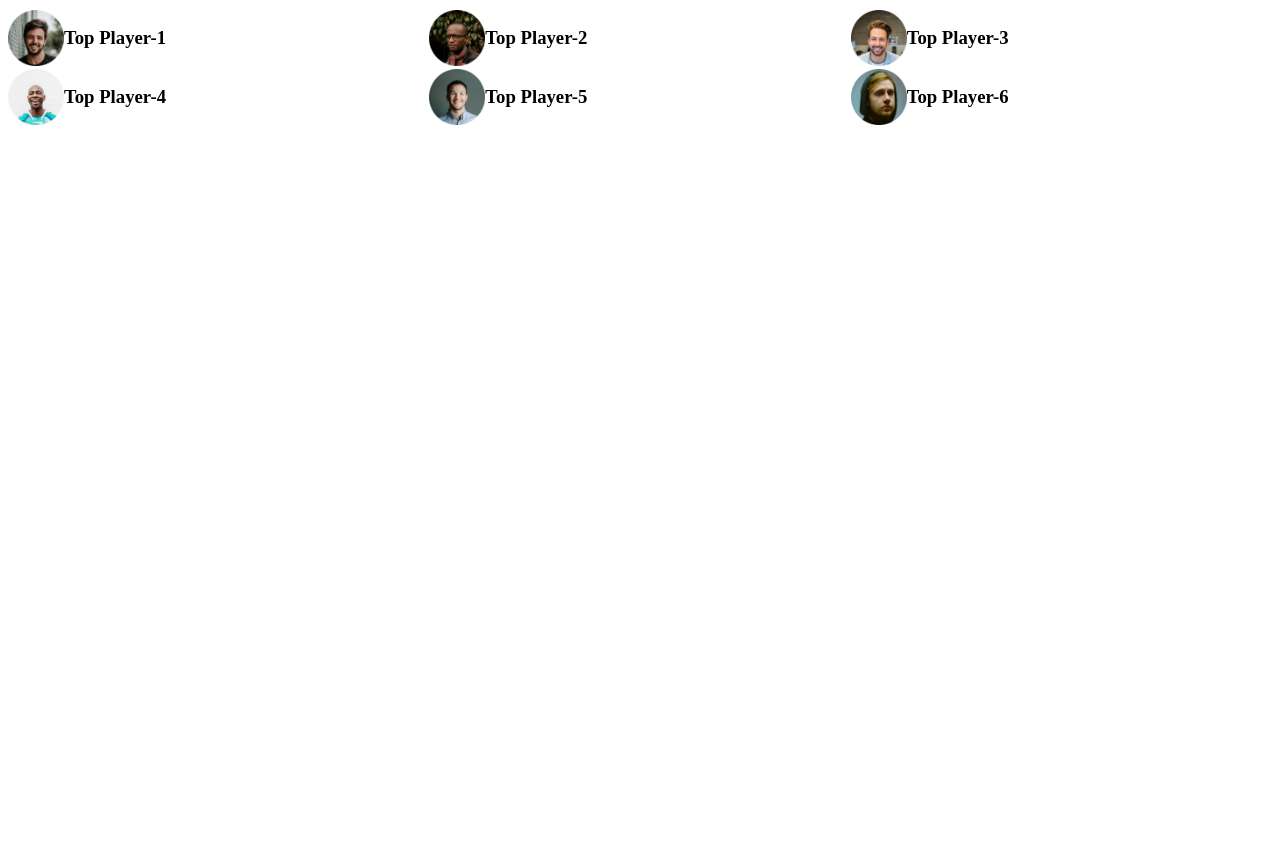
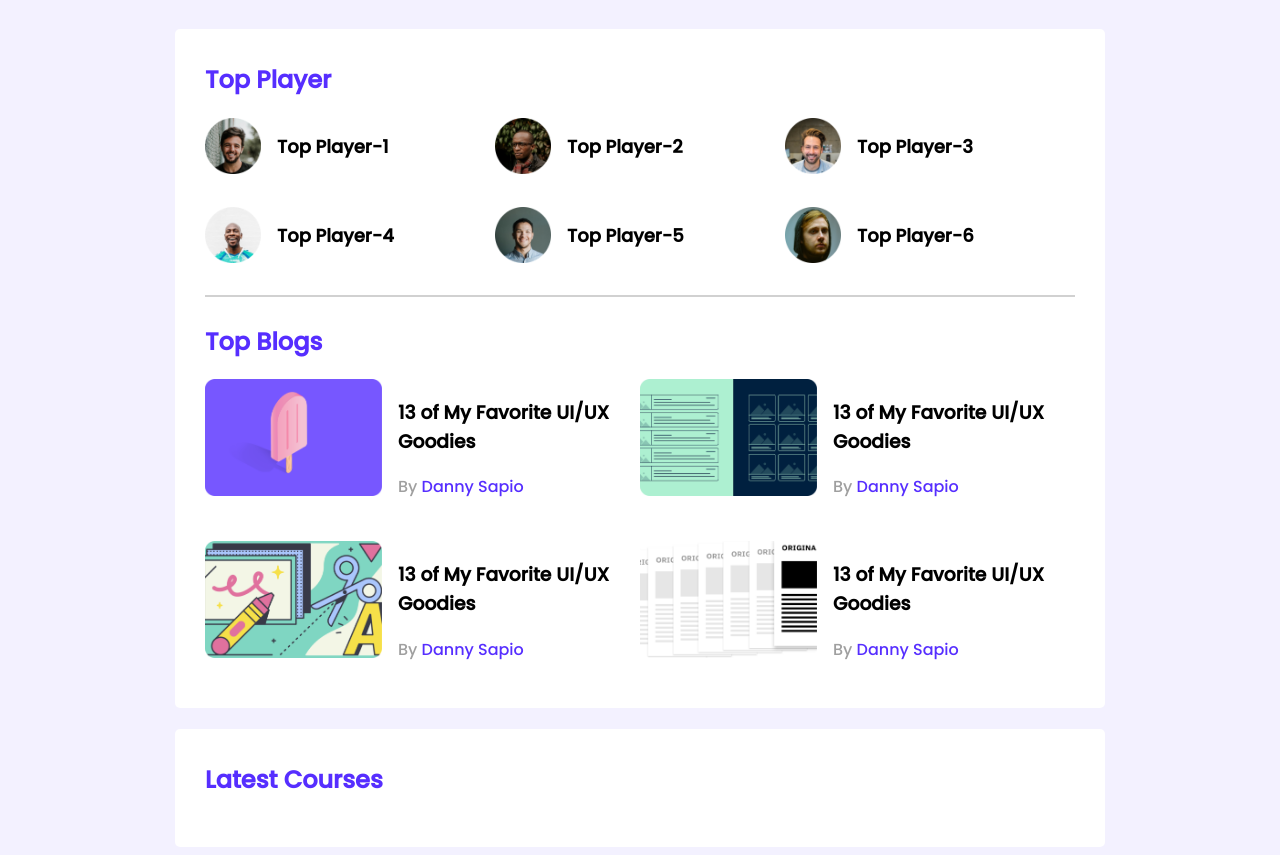
Before and after one commit to shohanur-rahman93/leader-board-css3, a plain HTML site: page index.html in a window 1280 px wide. Before the commit the page ends 800 px from the top, so only its background shows below. Drawn offline with Linux system fonts and the light colour scheme.

Commit message:
top blogs add

```diff
--- a/index.html
+++ b/index.html
@@ -1,5 +1,6 @@
 <!DOCTYPE html>
 <html lang="en">
+
 <head>
     <meta charset="UTF-8">
     <meta http-equiv="X-UA-Compatible" content="IE=edge">
@@ -8,6 +9,7 @@
     <!-- stylesheet -->
     <link rel="stylesheet" href="styles/styles.css">
 </head>
+
 <body>
     <!-- header start -->
     <header>
@@ -16,36 +18,112 @@
     <!-- header end -->
     <main>
         <!-- top player and top section -->
-        <section>
+        <section class="container">
             <div class="top-player">
+                <h2 class="section-title">Top Player</h2>
                 <div class="players">
                     <div class="player">
                         <img src="images/players/player-1.png" alt="">
-                        <h3>Top Player-1</h3>
+                        <h3 class="player-name">Top Player-1</h3>
                     </div>
                     <div class="player">
                         <img src="images/players/player-2.png" alt="">
-                        <h3>Top Player-2</h3>
+                        <h3 class="player-name">Top Player-2</h3>
                     </div>
                     <div class="player">
                         <img src="images/players/player-3.png" alt="">
-                        <h3>Top Player-3</h3>
+                        <h3 class="player-name">Top Player-3</h3>
                     </div>
                     <div class="player">
                         <img src="images/players/player-4.png" alt="">
-                        <h3>Top Player-4</h3>
+                        <h3 class="player-name">Top Player-4</h3>
                     </div>
                     <div class="player">
                         <img src="images/players/player-5.png" alt="">
-                        <h3>Top Player-5</h3>
+                        <h3 class="player-name">Top Player-5</h3>
                     </div>
                     <div class="player">
                         <img src="images/players/player-6.png" alt="">
-                        <h3>Top Player-6</h3>
+                        <h3 class="player-name">Top Player-6</h3>
                     </div>
                 </div>
             </div>
+            <hr>
+            <div class="top-blogs">
+                <h2 class="section-title">Top Blogs</h2>
+                <div class="blogs">
+                    <article>
+                        <article class="blog">
+                            <div class="thumbnail">
+                                <img src="images/blogs/blog-1.png" alt="">
+                            </div>
+                            <div class="blog-info">
+                                <h3 class="blog-title">
+                                    13 of My Favorite
+                                    UI/UX Goodies
+                                </h3>
+                                <p class="blog-author">
+                                    By <a href=""> Danny Sapio</a>
+                                </p>
+                            </div>
+                        </article>
+                    </article>
+                    <article>
+                        <article class="blog">
+                            <div class="thumbnail">
+                                <img src="images/blogs/blog-2.png" alt="">
+                            </div>
+                            <div class="blog-info">
+                                <h3 class="blog-title">
+                                    13 of My Favorite
+                                    UI/UX Goodies
+                                </h3>
+                                <p class="blog-author">
+                                    By <a href=""> Danny Sapio</a>
+                                </p>
+                            </div>
+                        </article>
+                    </article>
+                    <article>
+                        <article class="blog">
+                            <div class="thumbnail">
+                                <img src="images/blogs/blog-3.png" alt="">
+                            </div>
+                            <div class="blog-info">
+                                <h3 class="blog-title">
+                                    13 of My Favorite
+                                    UI/UX Goodies
+                                </h3>
+                                <p class="blog-author">
+                                    By <a href=""> Danny Sapio</a>
+                                </p>
+                            </div>
+                        </article>
+                    </article>
+                    <article>
+                        <article class="blog">
+                            <div class="thumbnail">
+                                <img src="images/blogs/blog-4.png" alt="">
+                            </div>
+                            <div class="blog-info">
+                                <h3 class="blog-title">
+                                    13 of My Favorite
+                                    UI/UX Goodies
+                                </h3>
+                                <p class="blog-author">
+                                    By <a href=""> Danny Sapio</a>
+                                </p>
+                            </div>
+                        </article>
+                    </article>
+                </div>
+            </div>
         </section>
+<!-- latest courses -->
+<section class="container">
+    <h2 class="section-title">Latest Courses</h2>
+</section>
     </main>
 </body>
+
 </html>
--- a/styles/styles.css
+++ b/styles/styles.css
@@ -1,13 +1,90 @@
+/* font */
+@import url('https://fonts.googleapis.com/css2?family=Open+Sans&family=Poppins:wght@500&display=swap');
+
+/* common style and utilites */
+body {
+    font-family: 'Poppins', sans-serif;
+    background: #F3F1FF;
+}
+
+main {
+    display: flex;
+    flex-direction: column;
+   align-items: center;
+}
+
+.container {
+    background-color: #FFFFFF;
+    border-radius: 5px;
+    width: 870px;
+    padding: 30px;
+    margin-top: 21px;
+}
+
+hr {
+    border: 1px solid #D1D1D1;
+    margin-bottom: 27px;
+}
+
 /* Top Player style */
-.players{
+.top-player {
+    margin-bottom: 30px;
+}
+
+.section-title {
+    color: #562EFF;
+    font-size: 24px;
+    margin-top: 3px;
+}
+
+.players {
     display: grid;
+    grid-row-gap: 30px;
     grid-template-columns: repeat(3, 1fr);
 }
-.player{
+
+.player {
     display: flex;
     align-items: center;
 }
-.player img{
+
+.player img {
     width: 56px;
     height: 56px;
 }
+
+.player-name {
+
+    margin: 16px;
+    font-size: 18px;
+}
+
+/* top bolgs style */
+.blogs{
+    display: grid;
+grid-template-columns: repeat(2,1fr);
+grid-row-gap: 26px ;
+}
+.blog{
+    display: flex;
+
+}
+.blog .thumbnail img{
+    width: 177px;
+    height: 117px;
+}
+.blog-info{
+   margin-left: 16px;
+}
+.blog-tittle{
+    font-size: 20px;
+}
+.blog-author{
+    color: #9F9F9F;
+font-size: 16px;
+}
+.blog-author a{
+    text-decoration: none;
+    font-size: 16px;
+    color: #562EFF;
+}
```
